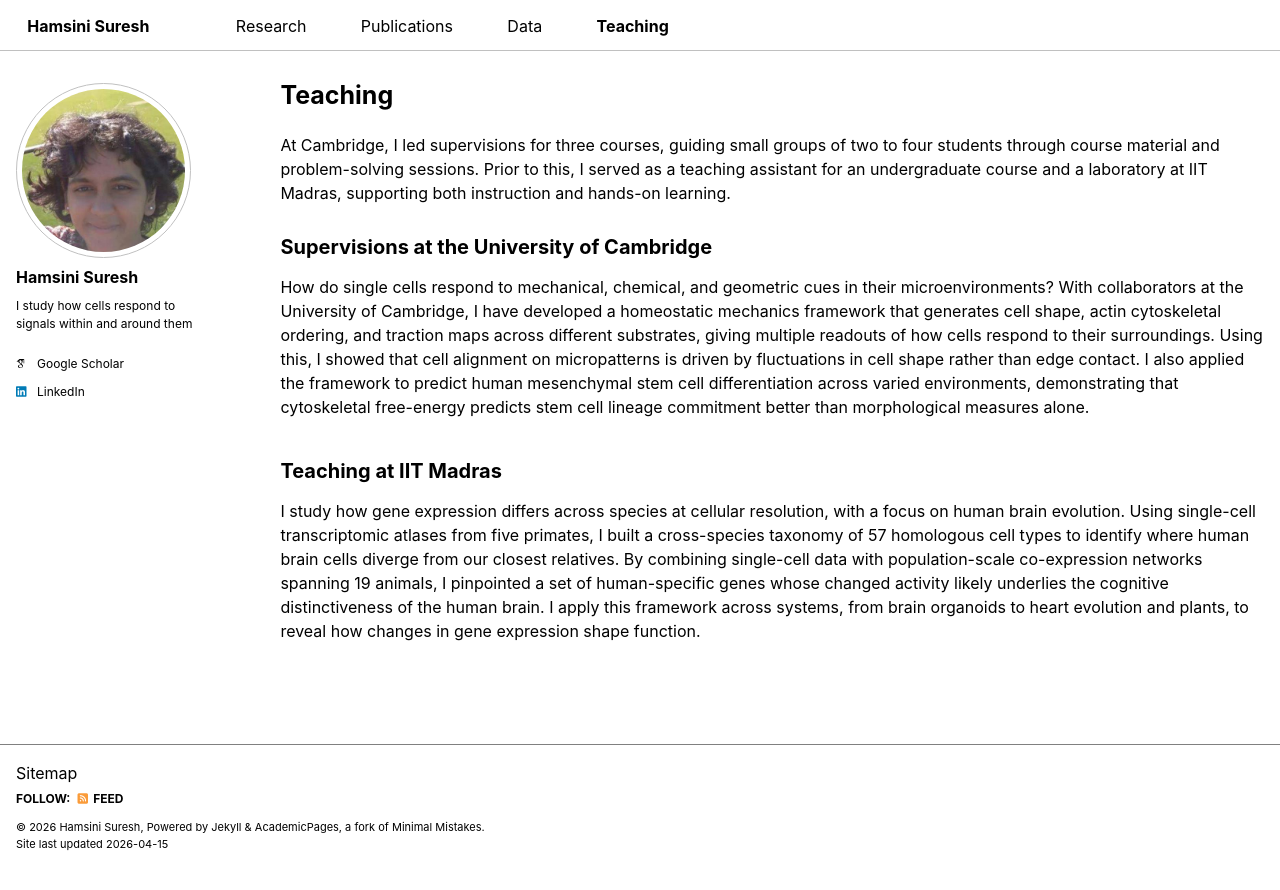
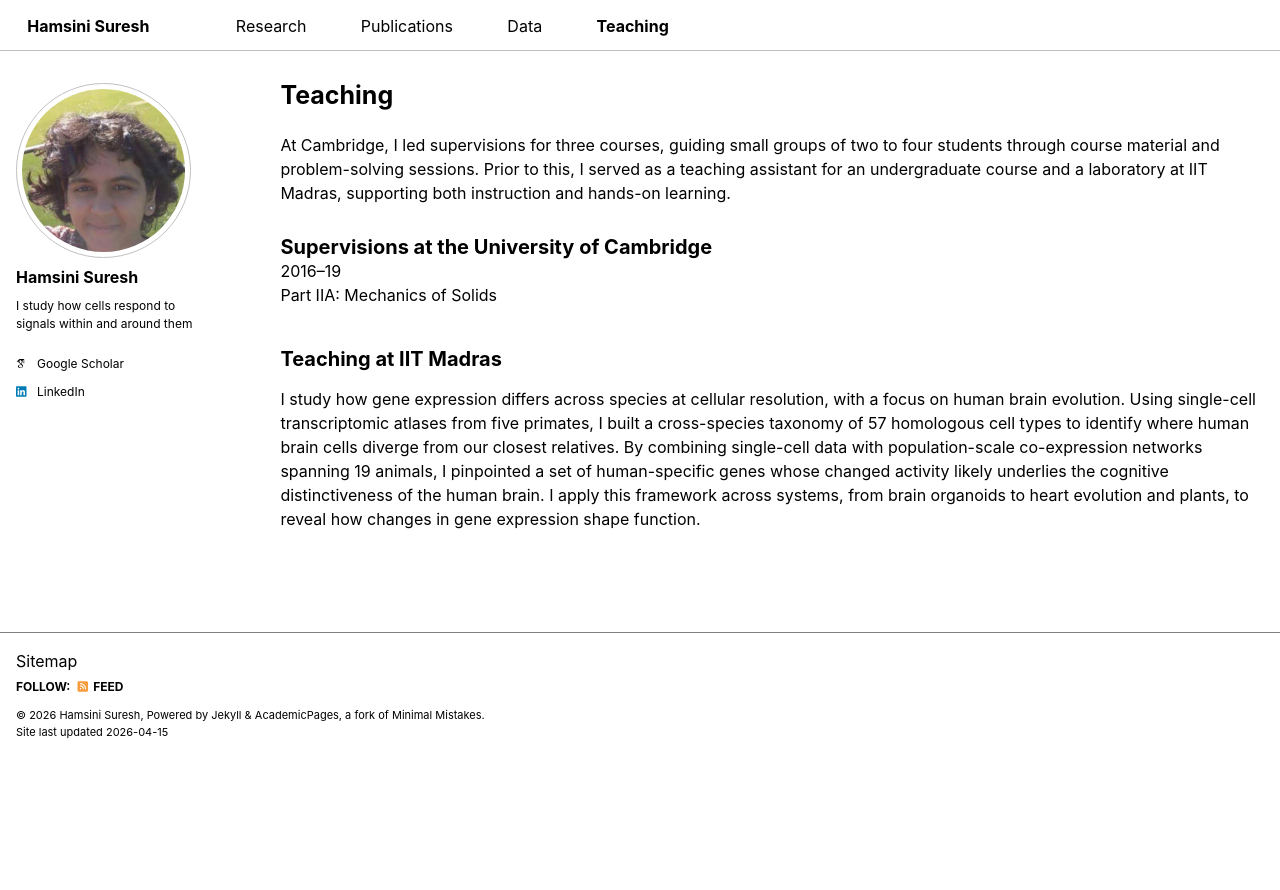
Before and after one commit to hamsinisuresh/hamsinisuresh.github.io, a Jekyll site: the page built from _pages/teach.html, in a window 1280 px wide. Shown: the top 890 px of the page. Built offline with Jekyll 4.4.1, drawn with Linux system fonts in a browser that asks for light colours; some web fonts are replaced; a script bundle is joined from its source files by our own code; library files that are not in the unit come from our copies.

Commit message:
Update teach.html

```diff
--- a/_pages/teach.html
+++ b/_pages/teach.html
@@ -19,19 +19,10 @@ author_profile: true
 
 <h2>Supervisions at the University of Cambridge</h2>
 
-<p>
-  How do single cells respond to mechanical, chemical,
-  and geometric cues in their microenvironments?
-  With collaborators at the University of Cambridge,
-  I have developed a homeostatic mechanics framework that generates cell
-  shape, actin cytoskeletal ordering, and traction maps across different substrates,
-  giving multiple readouts of how cells respond to their surroundings. Using this,
-  I showed that cell alignment on micropatterns is driven by fluctuations in cell
-  shape rather than edge contact. I also applied the framework to predict human
-  mesenchymal stem cell differentiation across varied environments, demonstrating
-  that cytoskeletal free-energy predicts stem cell lineage commitment better
-  than morphological measures alone.
-</p>
+<div class="teaching-item">
+  <div class="teaching-date">2016–19</div>
+  <div class="teaching-desc">Part IIA: Mechanics of Solids</div>
+</div>
 
 <!-- ===== CUSTOM SECTION ===== -->
 
```
